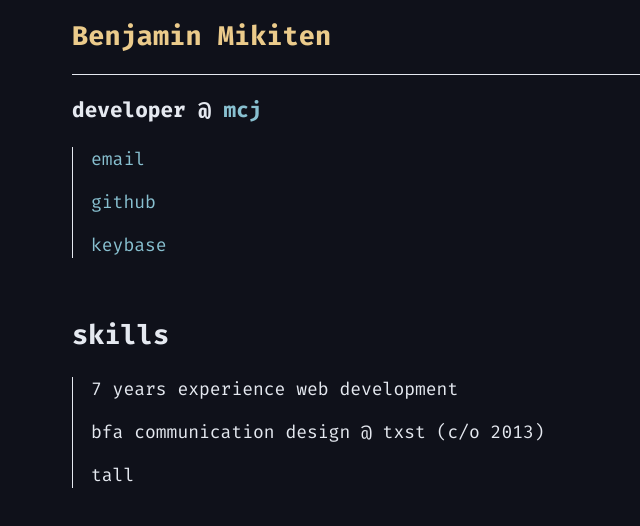
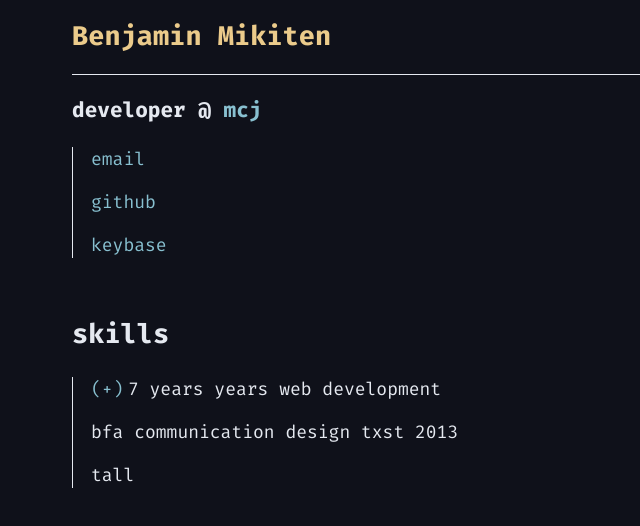
Before and after one commit to benjaminmikiten/benjaminmikiten.com, a React (Create React App) app: page / in a window 1280 px wide. Shown: the top 526 px of the page, without its empty margins (0-640 px from the left). Built offline with nearby package versions, Linux system fonts and the light colour scheme.

Commit message:
markdownable list element

```diff
--- a/package.json
+++ b/package.json
@@ -11,8 +11,10 @@
     "polished": "^3.6.6",
     "react": "^16.13.1",
     "react-dom": "^16.13.1",
+    "react-markdown": "^4.3.1",
     "react-router-dom": "^5.2.0",
     "react-scripts": "3.4.1",
+    "react-use": "^15.3.4",
     "styled-components": "^5.1.1",
     "styled-normalize": "^8.0.7"
   },
--- a/src/components/ExpandableList.jsx
+++ b/src/components/ExpandableList.jsx
@@ -1,24 +1,99 @@
-import React from "react";
-import styled from "styled-components";
+import React, { useState } from "react";
+import styled, { css } from "styled-components";
+import ReactMarkdown from 'react-markdown';
+import { motion } from 'framer-motion';
+import { useMeasure } from 'react-use'
 
 export const StyledListItem = styled.li`
   padding: 0;
   margin: 0;
   &:not(:last-child) {
-    padding-bottom: 1rem;
+    padding-bottom: 1em;
+  }
+
+   span{
+  cursor: ${({ canExpand }) => canExpand ? 'pointer' : 'default'};
+  }
+   span:first-child{
+    color: ${({ theme }) => theme.colors.interactive};
+    padding-right: .25em;
+  }
+
+
+  &:hover{
+     span:first-of-type{
+    color: ${({ theme }) => theme.colors.interactiveHover};
+    }
+  }
+
+`;
+
+export const StyledList = styled(motion.div)`
+overflow: hidden;
+  ul{
+    margin: 0;
+    padding: 0;
+    list-style-type: none;
+    overflow: hidden;
+    padding-left: 1em;
+  }
+  ul{
+    border-left: solid 1px ${({ theme }) => theme.colors.white};
+    & ul {
+      margin: .5em 0 ;
+      border-left: solid 1px ${({ theme }) => theme.colors.mediumGrey};
+    }
   }
 `;
-export const StyledList = styled.ul`
-  margin: 0;
-  padding: 0;
-  list-style-type: none;
-  padding-left: 1rem;
-  border-left: solid 1px ${({ theme }) => theme.colors.white};
-`;
+
+export const StyledMarkdownList = styled.div``;
 
 export const ListItem = ({ children }) => {
-  return <StyledListItem>{children}</StyledListItem>;
+  const canExpand = React.Children.count(children) > 1;
+  const [isExpanded, setIsExpanded] = useState(false);
+
+  return <StyledListItem canExpand={canExpand} isExpanded={isExpanded}>
+
+
+    {React.Children.map(children, (child, index) => {
+      const newProps = { isNested: canExpand, isExpanded: isExpanded };
+      if (index === 0 && canExpand) {
+        return (
+          <div onClick={() => setIsExpanded(!isExpanded)}>
+            <>
+              {canExpand && (
+                <span>
+                  ({!isExpanded ? '+' : '-'})
+                </span>
+              )}
+              <span>
+                {React.cloneElement(child, { ...newProps })}
+              </span>
+            </>
+          </div>
+        )
+      }
+      return React.cloneElement(child, newProps)
+    })}
+
+
+  </StyledListItem >;
 };
-export const List = ({ children }) => {
-  return <StyledList>{children}</StyledList>;
+
+export const List = ({ children, isExpanded = true, canExpand }) => {
+  const [ref, bounds] = useMeasure();
+  const containerAnimation = {
+    height: isExpanded ? bounds.height : 0
+  }
+  const listAnimation = {
+    opacity: isExpanded ? 1 : 0
+  }
+
+  return (
+    <StyledList animate={containerAnimation}>
+      <motion.ul ref={ref} animate={listAnimation}>
+        {children}
+      </motion.ul>
+    </StyledList>
+  );
 };
--- a/src/pages/IndexPage/SkillsSection.jsx
+++ b/src/pages/IndexPage/SkillsSection.jsx
@@ -3,29 +3,38 @@ import { Section } from "../../components/Section";
 import { List, ListItem } from "../../components/ExpandableList";
 import { ExternalLink } from "../../components/ExternalLink";
 import moment from "moment";
+import ReactMarkdown from 'react-markdown';
 
-const SkillsItems = [
-  {
-    text: `${moment("April 1, 2013").fromNow(true)} experience web development`,
-  },
-  {
-    text: "bfa communication design @ txst (c/o 2013)",
-  },
-  {
-    text: "tall",
-  },
-];
+const SkillsListMD = `
+  * ${moment("April 1, 2013").fromNow(true)} years web development
+    * react
+    * gatsby, graphQL
+    * docker
+    * javascript
+    * node.js
+    * express, mongoDB
+    * styled components
+    * HTML & CSS/SCSS
+    * git, git flow, gitgub
+    * photoshop, sketch, figma
+  * bfa communication design txst 2013
+  * tall
+`;
+
+const Markdown = ({ ...rest }) => {
+  const customRenderers = {
+    list: ({ children, ...rest }) => <List fromMarkdown={true} {...rest}>{children}</List>,
+    listItem: ({ children, ...rest }) => <ListItem fromMarkdown={true} {...rest}>{children}</ListItem>
+  };
+
+  return <ReactMarkdown renderers={customRenderers} {...rest} />
+}
 
 export const SkillsSection = () => {
   return (
     <Section>
       <h2>skills</h2>
-      <List>
-        {SkillsItems.map((item, index) => {
-          const { text } = item;
-          return <ListItem key={index}>{text}</ListItem>;
-        })}
-      </List>
+      <Markdown source={SkillsListMD} />
     </Section>
   );
 };
```
Also changed, not shown: src/components/Icons/Icons.jsx (added, +7 -0 lines), 1 other file (tests, documents, lock files or other folders).
